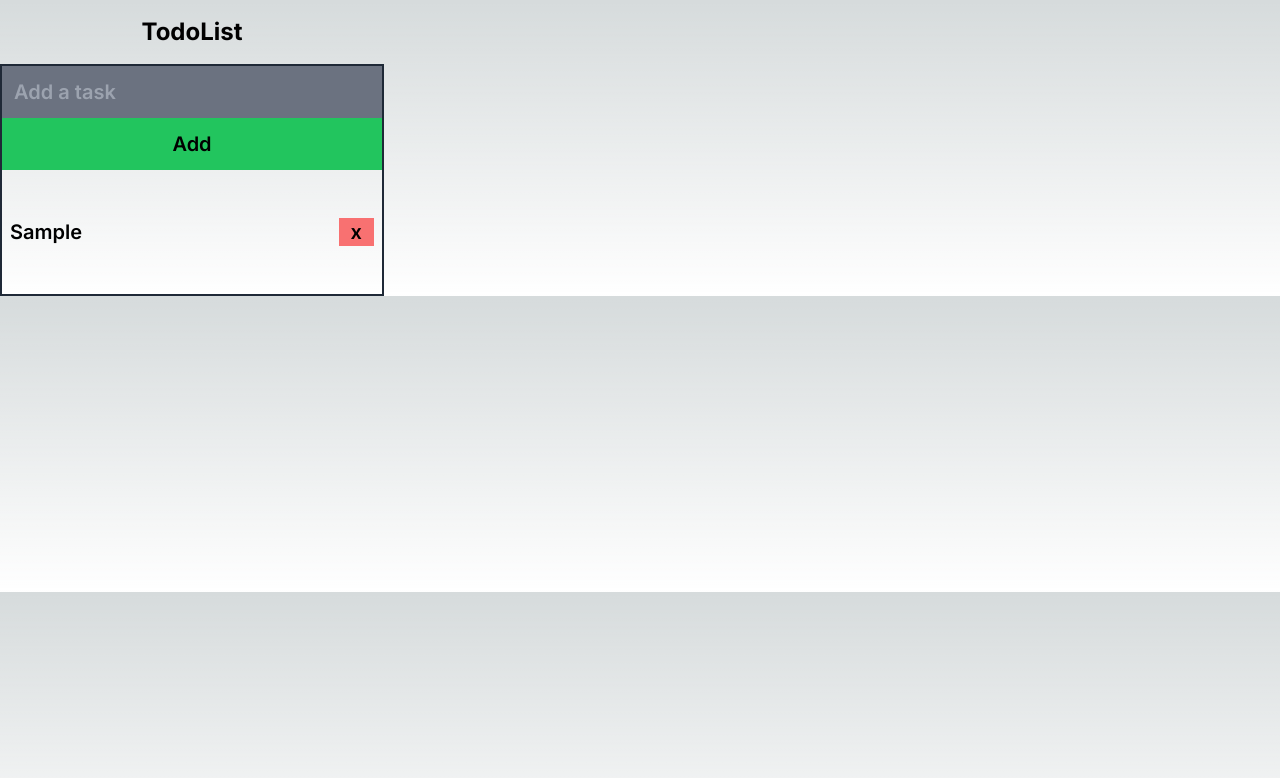
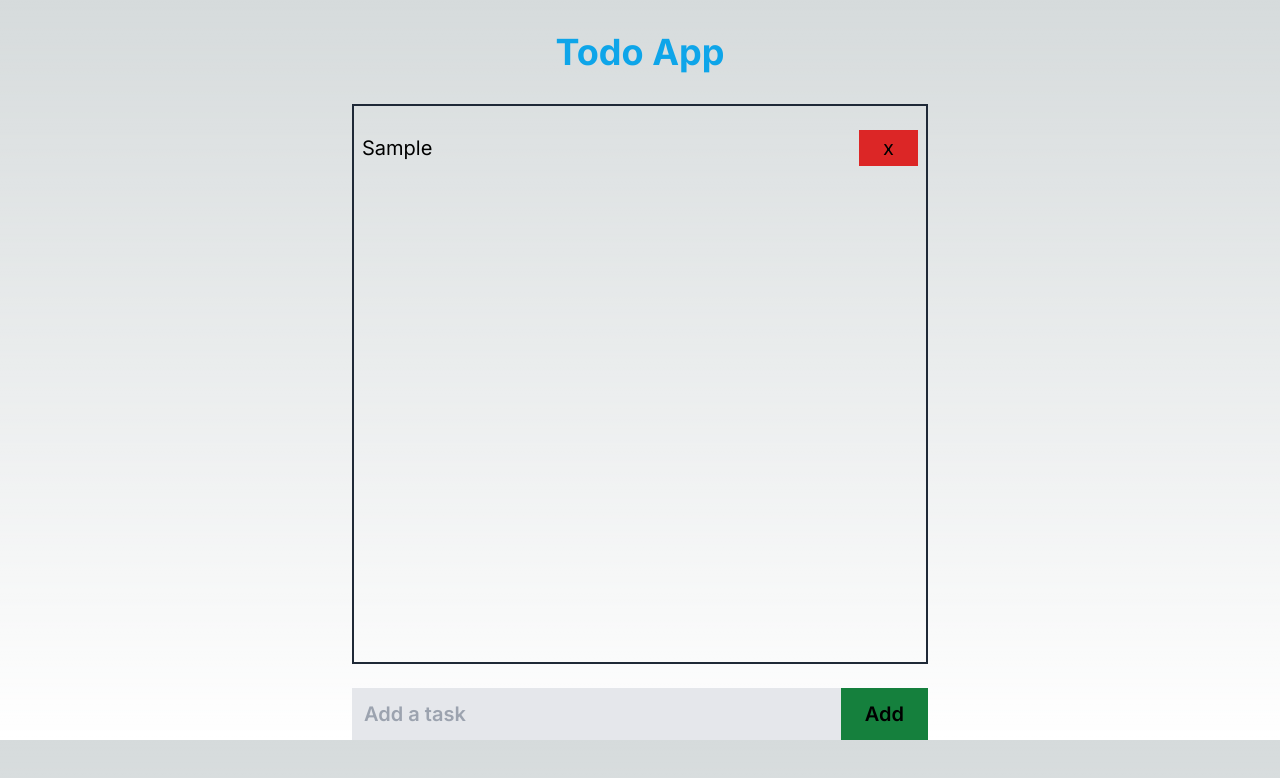
Before and after one commit to nlijin/todo-nextjs, a Next.js app: page / in a window 1280 px wide. Both pictures are taken after typing "Sample" into the empty fields and a click on the button "Add". Shown: the top 778 px of the page. Built offline with nearby package versions, Linux system fonts and the light colour scheme.

Commit message:
updated textbox

```diff
--- a/src/app/page.js
+++ b/src/app/page.js
@@ -5,14 +5,17 @@ import { useState } from "react";
 export default function Home() {
   const [input, setInput] = useState("");
   const [list, setList] = useState([]);
+  const [loader, setLoader] = useState("TodoList is empty");
 
   const addTodo = (todo) => {
+    if (todo) {
       const newEntry = {
         id: Math.random(),
         todo: todo,
       };
       setList((prevList) => [...prevList, newEntry]);
       setInput("");
+    }
   };
 
   const deleteTodo = (id) => {
@@ -21,11 +24,31 @@ export default function Home() {
   };
 
   return (
-    <div className="text-center w-96">
-      <h1 className="text-2xl font-bold my-4 border-red-600">TodoList</h1>
-      <div className="text-xl font-semibold flex flex-col border-gray-800 border-2">
+    <div className="text-center max-w-xl mx-auto">
+      <h1 className="text-4xl font-bold my-8 text-sky-500">Todo App</h1>
+      <ul className="my-6 h-[70vh] overflow-auto border-gray-800 border-2">
+        {list.length == 0 ? (
+          <h2 className="text-3xl my-20">Your todo list is empty</h2>
+        ) : (
+          list.map((todo) => (
+            <li
+              key={todo.id}
+              className="flex justify-between items-center capitalize p-2 my-4 text-xl"
+            >
+              {todo.todo}
+              <button
+                className="bg-red-600 px-6 py-1"
+                onClick={() => deleteTodo(todo.id)}
+              >
+                x
+              </button>
+            </li>
+          ))
+        )}
+      </ul>
+      <div className="text-xl font-semibold flex items-end">
         <input
-          className="bg-gray-500 p-3 w-70%"
+          className="bg-gray-200 p-3 w-full text-gray-800"
           value={input}
           onChange={(e) => setInput(e.target.value)}
           onKeyDown={(e) => {
@@ -36,24 +59,11 @@ export default function Home() {
           placeholder="Add a task"
         />
         <button
-          className="bg-green-500 p-3 w-30%"
+          className="bg-green-700 py-3 px-6"
           onClick={() => addTodo(input)}
         >
           Add
         </button>
-        <ul className="my-6">
-          {list.map((todo) => (
-            <li key={todo.id} className="flex justify-between p-2 my-4 ">
-              {todo.todo}
-              <button
-                className="bg-red-400 px-3"
-                onClick={() => deleteTodo(todo.id)}
-              >
-                x
-              </button>
-            </li>
-          ))}
-        </ul>
       </div>
     </div>
   );
```
Lines whose indentation alone changed are shown as unchanged.
